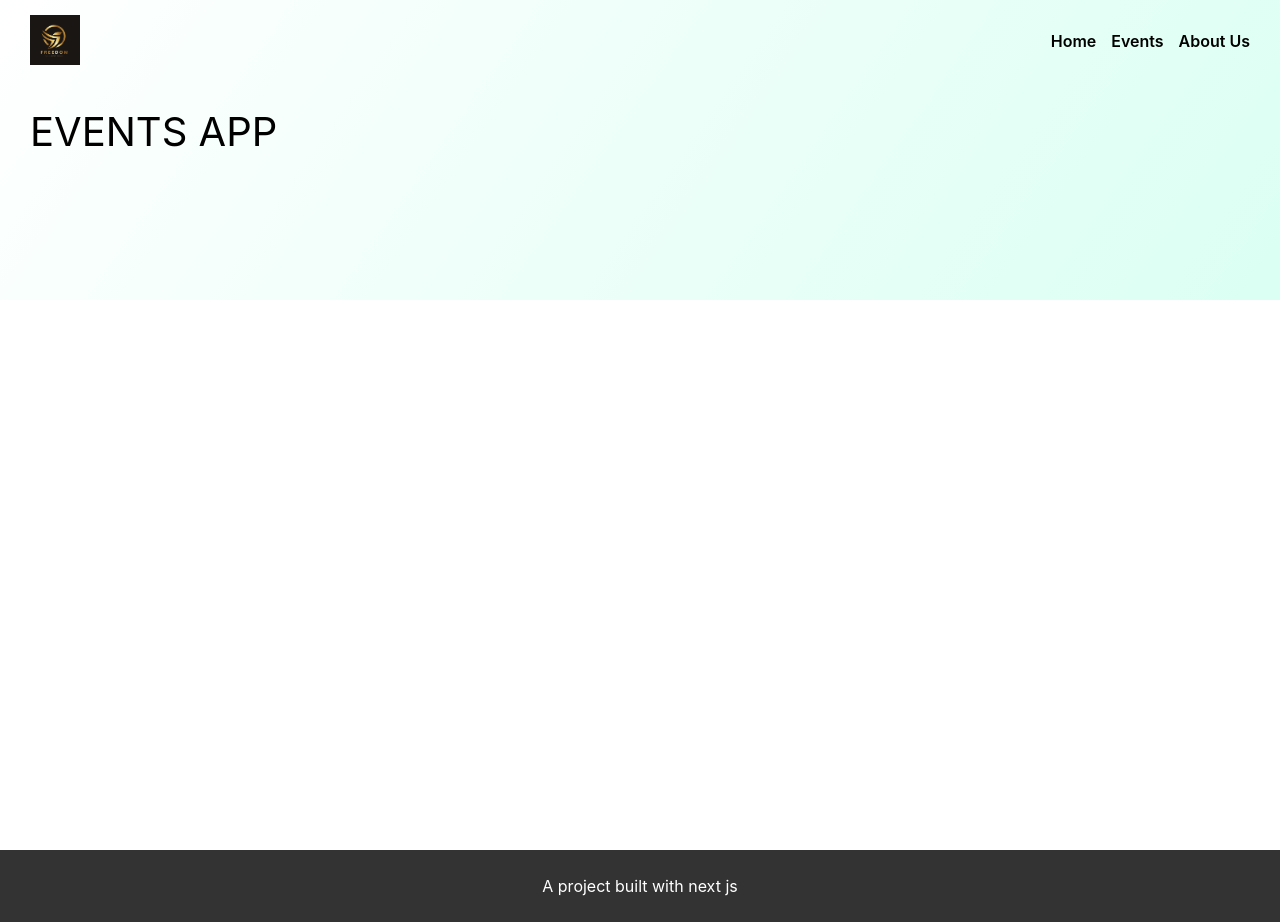
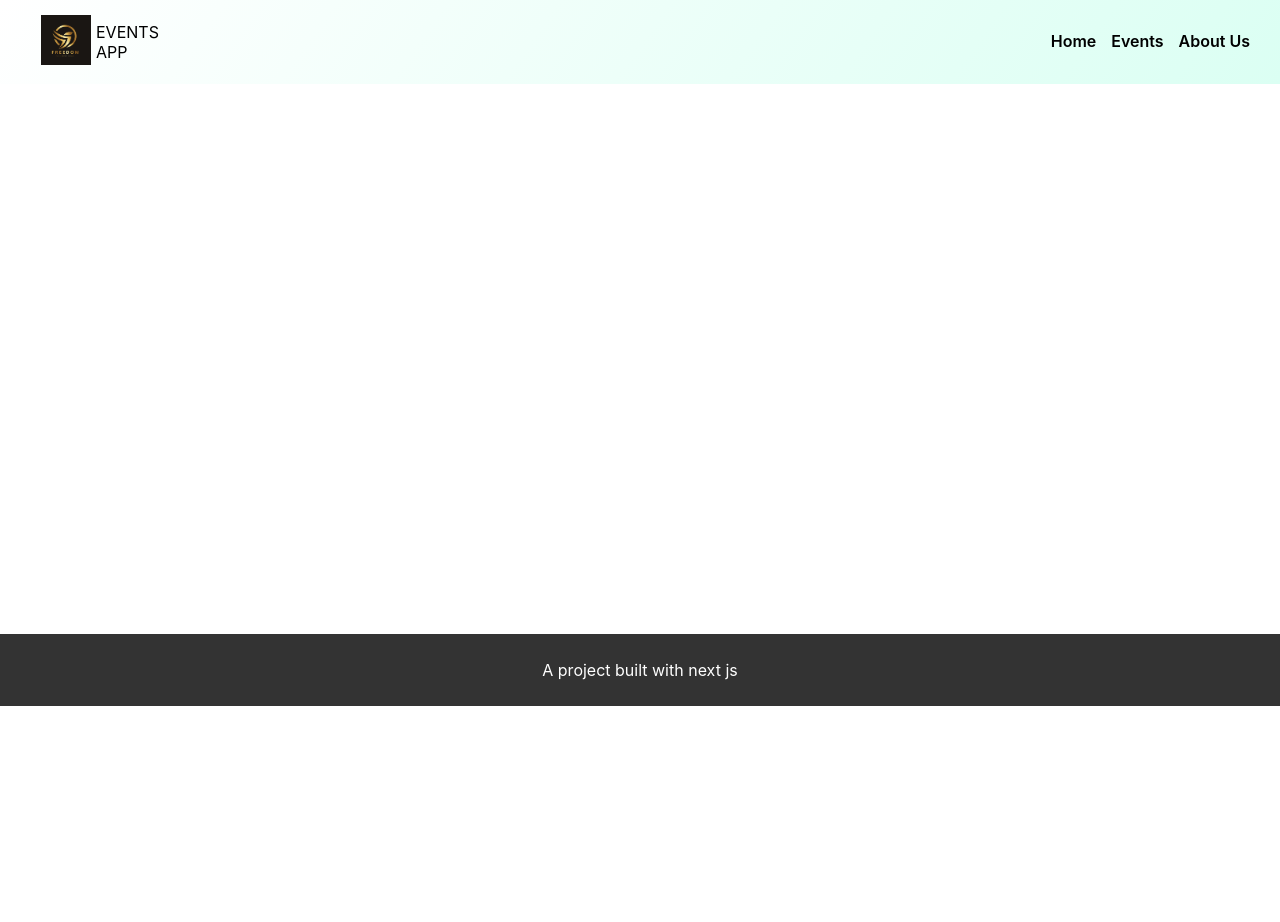
Before and after one commit to msteemul/msteemul-nextProject, a Next.js app in the folder eventsapp/: page / in a window 1280 px wide. After the commit the page ends 800 px from the top, so only its background shows below. Built offline with nearby package versions, Linux system fonts and the light colour scheme.

Commit message:
ui changes

```diff
--- /dev/null
+++ b/eventsapp/src/components/header/header-left.jsx
@@ -0,0 +1,18 @@
+import React from 'react';
+import Link from 'next/link';
+import Image from 'next/image';
+
+const HeaderLeft = () => {
+  return (
+    <div>
+      <Link href="/" className="left-nav">
+        <span>
+          <Image alt="logo" src={'/images/OSKHFO0.jpg'} width={50} height={50} />
+        </span>
+        <span className="title">Events App</span>
+      </Link>
+    </div>
+  );
+};
+
+export default HeaderLeft;
--- a/eventsapp/src/components/header/header.jsx
+++ b/eventsapp/src/components/header/header.jsx
@@ -1,11 +1,11 @@
 import Link from 'next/link';
-import Image from 'next/image';
+import HeaderLeft from '../header/header-left';
 
 export const Header = () => (
   <header>
     <div>
       <div className="topNav">
-        <Image alt="logo" src={'/images/OSKHFO0.jpg'} width={50} height={50} />
+        <HeaderLeft />
         <nav>
           <ul>
             <li>
@@ -20,7 +20,6 @@ export const Header = () => (
           </ul>
         </nav>
       </div>
-      <p className="title">Events App</p>
     </div>
   </header>
 );
--- a/eventsapp/styles/general.sass
+++ b/eventsapp/styles/general.sass
@@ -1,6 +1,5 @@
 
   header
-    height: 300px
     background: linear-gradient(305deg, #dbfff3, transparent)
     padding: 15px 30px
 
@@ -13,7 +12,6 @@
       justify-content: space-between
       .title
         width: 50%
-        font-size: 40px
         text-transform: uppercase
     h1
         width: 60%
@@ -102,3 +100,12 @@ main
       display: flex
       flex-direction: column
       width: 30%
+
+
+
+.left-nav
+    display: flex
+    flex-direction: row
+    gap: 5px
+    justify-content: center
+    align-items: center
```
